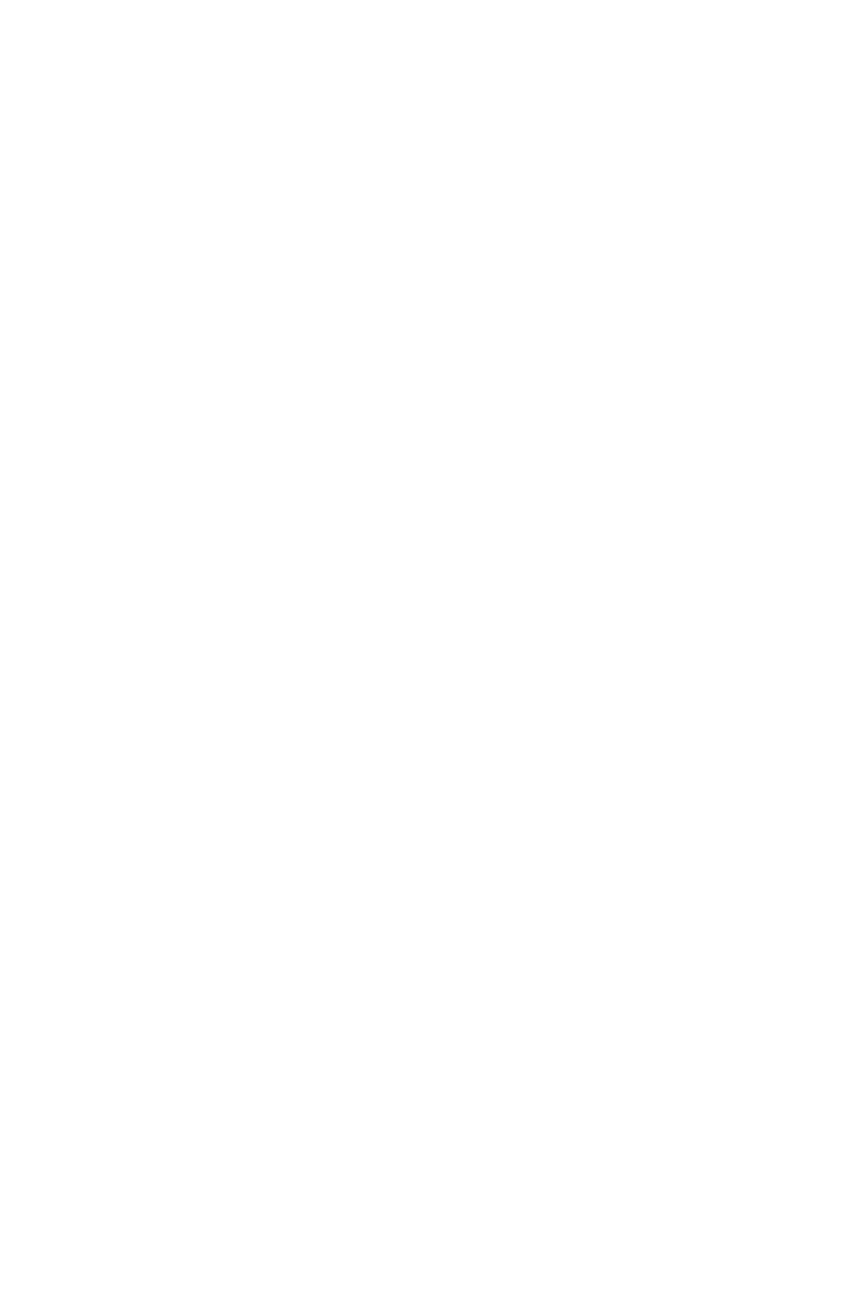
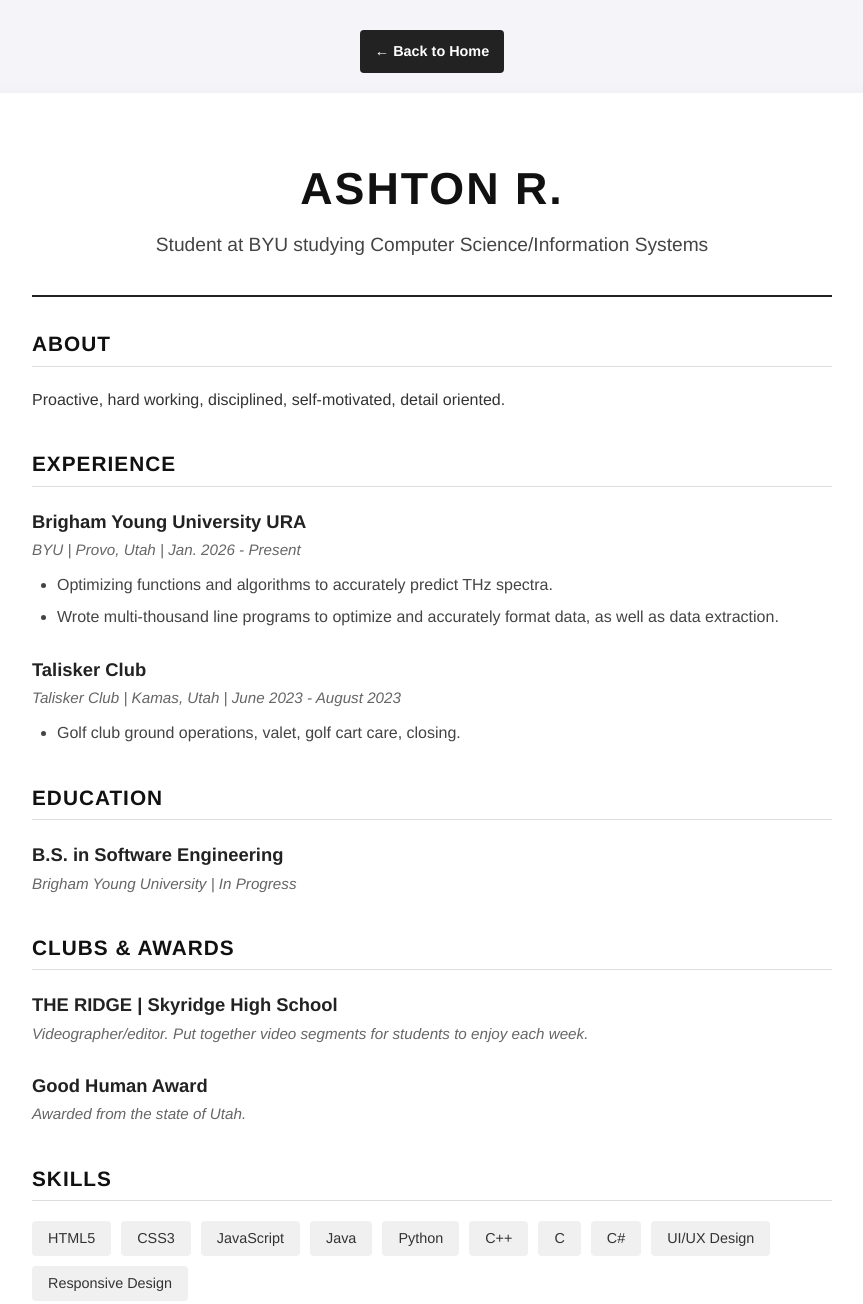
Before and after one commit to JagarJaguar/is201_webdev_project, a plain HTML site: page resume.html in a window 1280 px wide. Shown: the top 1304 px of the page, without its empty margins (208-1071 px from the left). Before the commit the page ends 800 px from the top, so only its background shows below. Drawn offline with Linux system fonts and the light colour scheme.

Commit message:
-Added Instagram link to main page and added a Resume page.

```diff
--- /dev/null
+++ b/css/resume_styles.css
@@ -0,0 +1,150 @@
+/* Base Page Styling */
+body {
+    background-color: #f4f4f9; /* Soft grey background so the white resume pops */
+    font-family: "Helvetica Neue", Helvetica, Arial, sans-serif;
+    color: #333;
+    margin: 0;
+    padding: 30px 20px;
+    line-height: 1.6;
+}
+
+/* Navigation & Back Button */
+.nav-container {
+    max-width: 800px;
+    margin: 0 auto 20px auto;
+    text-align: center;
+}
+
+.back-btn {
+    display: inline-block;
+    padding: 10px 15px;
+    background-color: #222;
+    color: #fff;
+    text-decoration: none;
+    border-radius: 4px;
+    font-size: 0.9rem;
+    font-weight: bold;
+    transition: background-color 0.2s ease-in-out;
+}
+
+.back-btn:hover {
+    background-color: #555;
+}
+
+/* The PDF-like Resume Sheet */
+.resume-container {
+    background-color: #fff;
+    max-width: 800px; /* Standard letter-ish width */
+    margin: 0 auto;
+    padding: 60px;
+    box-shadow: 0 10px 25px rgba(0,0,0,0.08); /* Gives it the paper drop-shadow */
+    border-radius: 2px;
+}
+
+/* Header */
+header {
+    text-align: center;
+    border-bottom: 2px solid #222;
+    padding-bottom: 25px;
+    margin-bottom: 30px;
+}
+
+header h1 {
+    margin: 0 0 5px 0;
+    font-size: 2.8rem;
+    text-transform: uppercase;
+    letter-spacing: 2px;
+    color: #111;
+}
+
+header .subtitle {
+    margin: 0 0 10px 0;
+    font-size: 1.2rem;
+    color: #444;
+}
+
+header .contact-info {
+    font-size: 0.9rem;
+    color: #666;
+    margin: 0;
+}
+
+/* Sections */
+.resume-section {
+    margin-bottom: 35px;
+}
+
+.resume-section h2 {
+    font-size: 1.3rem;
+    color: #111;
+    text-transform: uppercase;
+    letter-spacing: 1px;
+    border-bottom: 1px solid #ddd;
+    padding-bottom: 5px;
+    margin-bottom: 20px;
+}
+
+/* Jobs and Education */
+.job, .education-item {
+    margin-bottom: 25px;
+}
+
+.job h3, .education-item h3 {
+    margin: 0 0 2px 0;
+    font-size: 1.15rem;
+    color: #222;
+}
+
+.company-date, .university-date {
+    font-style: italic;
+    color: #666;
+    margin: 0 0 10px 0;
+    font-size: 0.95rem;
+}
+
+.job ul {
+    margin: 0;
+    padding-left: 25px;
+    color: #444;
+}
+
+.job ul li {
+    margin-bottom: 6px;
+}
+
+/* Skills Tags */
+.skills-list {
+    list-style-type: none;
+    padding: 0;
+    margin: 0;
+    display: flex;
+    flex-wrap: wrap;
+    gap: 10px;
+}
+
+.skills-list li {
+    background-color: #f0f0f0;
+    padding: 6px 16px;
+    border-radius: 4px;
+    font-size: 0.9rem;
+    color: #333;
+    font-weight: 500;
+}
+
+/* Print Styles (Makes it look like a real document if they hit Ctrl+P) */
+@media print {
+    body {
+        background-color: #fff;
+        padding: 0;
+    }
+
+    .nav-container {
+        display: none; /* Hides the back button on the printed page */
+    }
+
+    .resume-container {
+        box-shadow: none;
+        padding: 0;
+        max-width: 100%;
+    }
+}
--- a/resume.html
+++ b/resume.html
@@ -0,0 +1,85 @@
+<!DOCTYPE html>
+<html lang="en">
+<head>
+    <meta charset="UTF-8">
+    <meta name="viewport" content="width=device-width, initial-scale=1.0">
+    <title>My Resume</title>
+    <link rel="stylesheet" href="/css/resume_styles.css">
+</head>
+<body>
+
+    <div class="nav-container">
+        <a href="index.html" class="back-btn">&larr; Back to Home</a>
+    </div>
+
+    <div class="resume-container">
+        <header>
+            <h1>Ashton R.</h1>
+            <p class="subtitle">Student at BYU studying Computer Science/Information Systems</p>
+        </header>
+
+        <section class="resume-section">
+            <h2>About</h2>
+            <p>Proactive, hard working, disciplined, self-motivated, detail oriented. </p>
+        </section>
+
+        <section class="resume-section">
+            <h2>Experience</h2>
+
+            <div class="job">
+                <h3>Brigham Young University URA</h3>
+                <p class="company-date">BYU | Provo, Utah | Jan. 2026 - Present</p>
+                <ul>
+                    <li>Optimizing functions and algorithms to accurately predict THz spectra.</li>
+                    <li>Wrote multi-thousand line programs to optimize and accurately format data, as well as data extraction.</li>
+                </ul>
+            </div>
+
+            <div class="job">
+                <h3>Talisker Club</h3>
+                <p class="company-date">Talisker Club | Kamas, Utah | June 2023 - August 2023</p>
+                <ul>
+                    <li>Golf club ground operations, valet, golf cart care, closing.</li>
+                </ul>
+            </div>
+        </section>
+
+        <section class="resume-section">
+            <h2>Education</h2>
+            <div class="education-item">
+                <h3>B.S. in Software Engineering</h3>
+                <p class="university-date">Brigham Young University | In Progress</p>
+            </div>
+        </section>
+
+        <section class="resume-section">
+            <h2>Clubs & Awards</h2>
+            <div class="education-item">
+                <h3>THE RIDGE | Skyridge High School</h3>
+                <p class="university-date">Videographer/editor. Put together video segments for students to enjoy each week.</p>
+            </div>
+            <div class="education-item">
+                <h3>Good Human Award</h3>
+                <p class="university-date">Awarded from the state of Utah.</p>
+            </div>
+        </section>
+
+        <section class="resume-section">
+            <h2>Skills</h2>
+            <ul class="skills-list">
+                <li>HTML5</li>
+                <li>CSS3</li>
+                <li>JavaScript</li>
+                <li>Java</li>
+                <li>Python</li>
+                <li>C++</li>
+                <li>C</li>
+                <li>C#</li>
+                <li>UI/UX Design</li>
+                <li>Responsive Design</li>
+            </ul>
+        </section>
+    </div>
+
+</body>
+</html>
```
Also changed, not shown: index.html (+3 -2 lines).
